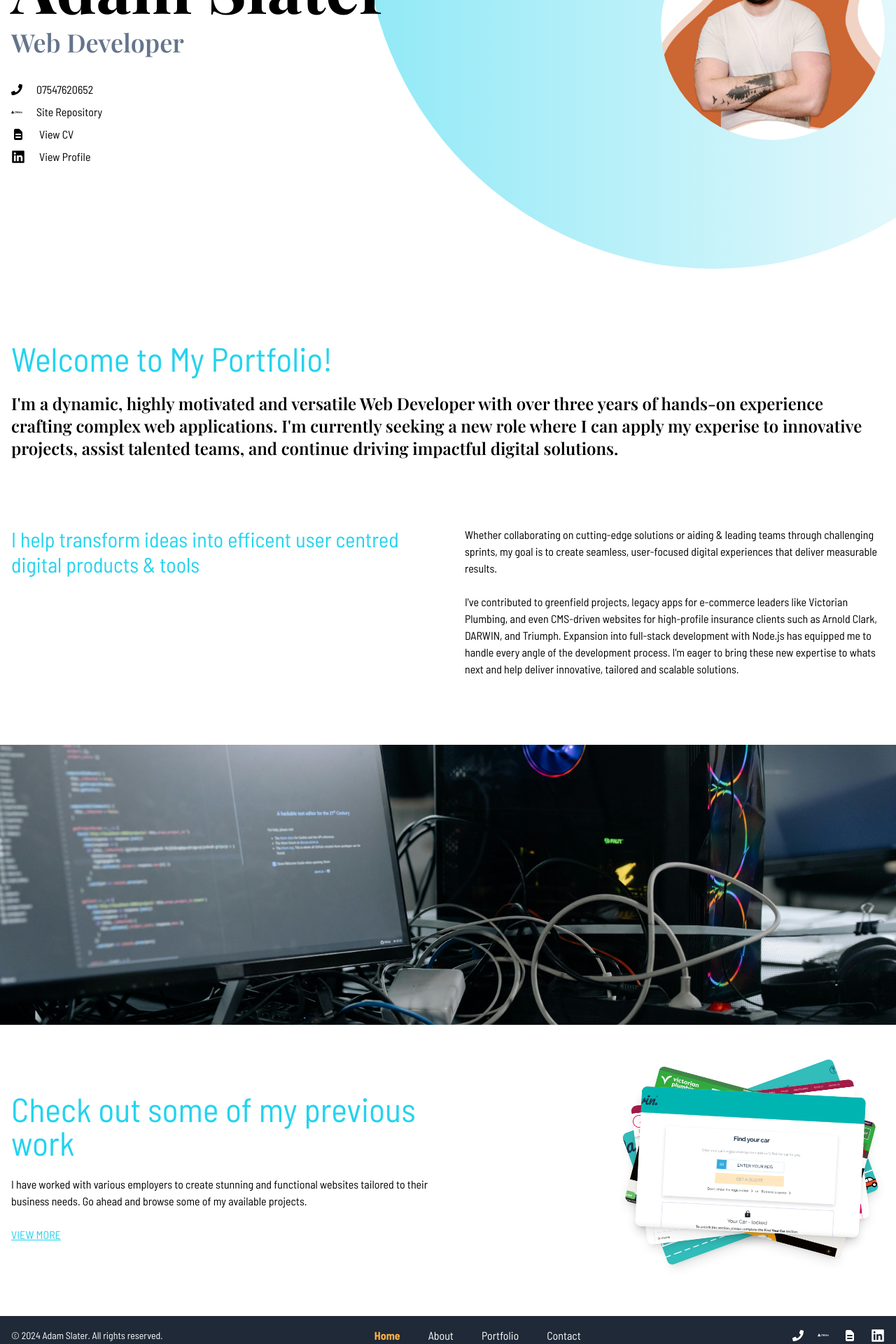
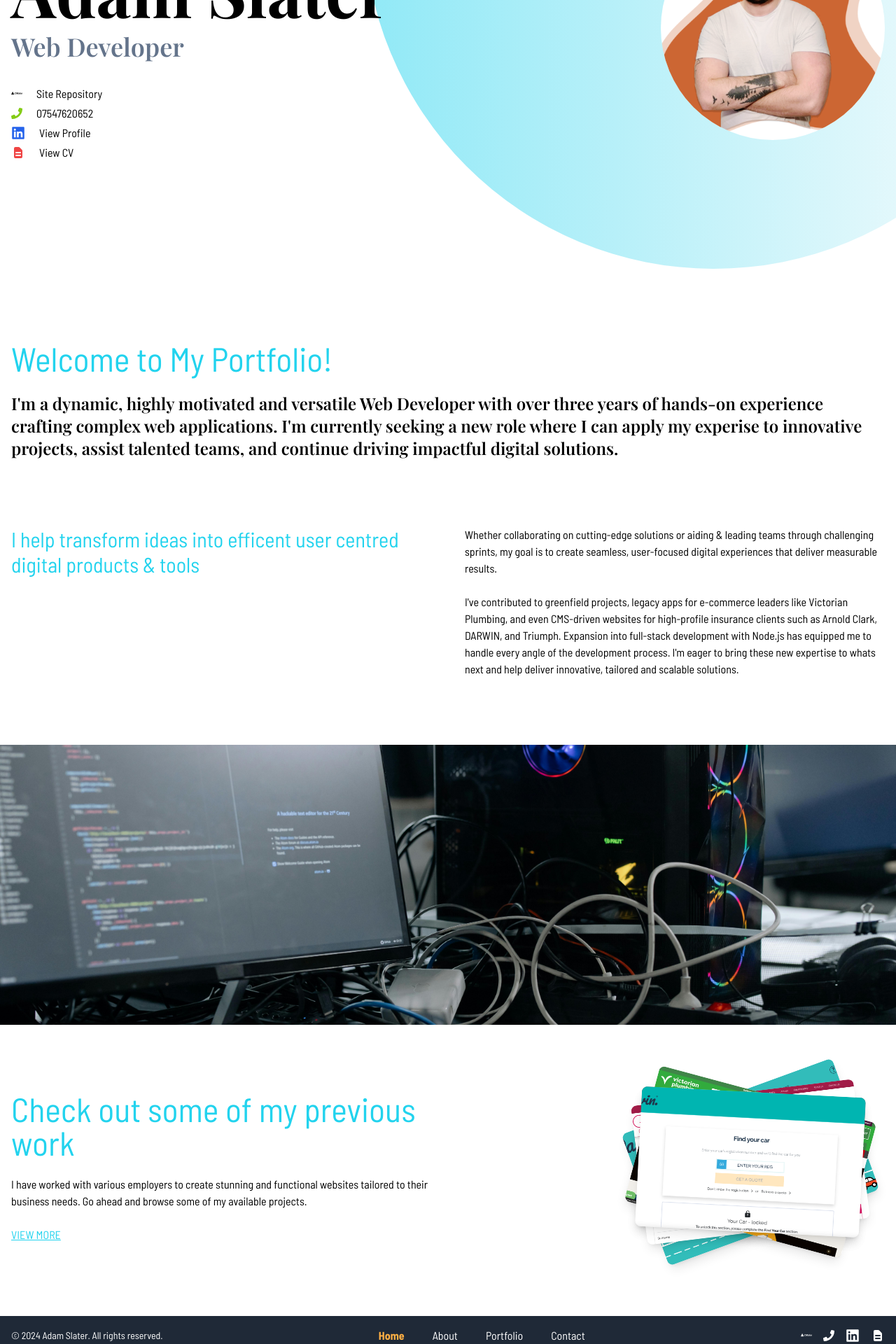
Before and after one commit to slaterwebdev/portfolio, a React (Vite) app: page / in a window 1280 px wide. Shown: the part 360-2280 px from the top of the page at 70% size. Built offline with nearby package versions, Linux system fonts and the light colour scheme; a web font is replaced by a local one.

Commit message:
removed linkList and reverted back to a simpler and more flexible approach

```diff
--- a/src/components/UI/LinkList.tsx
+++ /dev/null
@@ -1,27 +0,0 @@
-type LinkListProps = {
-  links: Array<{
-    href: string;
-    label?: string;
-    icon: React.ReactNode;
-  }>;
-  isRow?: boolean;
-};
-
-export const LinkList = ({ links, isRow = false }: LinkListProps) => (
-  <div className={`flex ${isRow ? "gap-5 items-center" : "flex-col gap-2 mt-6"}`}>
-    {links.map(({ href, icon, label }, index) => (
-      <a
-        key={index}
-        href={href}
-        target="_blank"
-        rel="noopener noreferrer"
-        className={`hover:scale-105 transition-transform font-sans ${
-          !isRow && "flex items-center gap-5"
-        }`}
-      >
-        {icon}
-        {!isRow && label}
-      </a>
-    ))}
-  </div>
-);
--- a/src/components/index.ts
+++ b/src/components/index.ts
@@ -7,4 +7,3 @@ export { Section } from "./layout/Section";
 // UI Components
 export { ParallaxImage } from "./UI/ParallaxImage";
 export { StackedCards } from "./UI/StackedCards";
-export { LinkList } from "./UI/LinkList";
--- a/src/components/layout/Footer.tsx
+++ b/src/components/layout/Footer.tsx
@@ -1,5 +1,4 @@
 import { ReactNode } from "react";
-import { LinkList } from "@/components";
 import { contactLinks, currentYear } from "@/utils/constants";
 
 type FooterProps = {
@@ -15,8 +14,18 @@ export const Footer = ({ navLinks }: FooterProps) => (
 
       <nav className="flex gap-6">{navLinks}</nav>
 
-      <div className="theme-light">
-        <LinkList isRow links={contactLinks} />
+      <div className="flex gap-4 items-center">
+        {contactLinks.map(({ href, icon }, index) => (
+          <a
+            key={index}
+            href={href}
+            target="_blank"
+            rel="noopener noreferrer"
+            className="hover:text-primary"
+          >
+            {icon}
+          </a>
+        ))}
       </div>
     </div>
   </footer>
--- a/src/components/layout/PageTemplate.tsx
+++ b/src/components/layout/PageTemplate.tsx
@@ -1,5 +1,4 @@
 import { contactLinks } from "@/utils/constants";
-import { LinkList } from "@/components";
 
 type PageTemplateProps = {
   content: {
@@ -34,7 +33,20 @@ const HeroContent = ({
         </h2>
       </div>
     )}
-    <LinkList links={contactLinks} />
+    <div className="flex flex-col gap-1 font-sans mt-6">
+      {contactLinks.map(({ href, icon, label, color }, index) => (
+        <a
+          key={index}
+          href={href}
+          target="_blank"
+          rel="noopener noreferrer"
+          className="hover:text-primary hover:scale-105 flex gap-5 items-center"
+        >
+          <span className={color || ''}>{icon}</span>
+          {label}
+        </a>
+      ))}
+    </div>
   </div>
 );
 
--- a/src/utils/constants.tsx
+++ b/src/utils/constants.tsx
@@ -11,25 +11,29 @@ export const contactLinks: Array<{
   href: string;
   label: string;
   icon: JSX.Element;
+  color?: string;
 }> = [
-  {
-    href: "tel:07547620652",
-    label: "07547620652",
-    icon: getIcon("phone"),
-  },
   {
     href: portfolioRepoURL,
     label: "Site Repository",
     icon: getIcon("github"),
   },
   {
-    href: "/cv.pdf",
-    label: "View CV",
-    icon: getIcon("cv"),
+    href: "tel:07547620652",
+    label: "07547620652",
+    icon: getIcon("phone"),
+    color: "text-lime-500",
   },
   {
     href: linkedinURL,
     label: "View Profile",
     icon: getIcon("linkedin"),
+    color: "text-blue-600",
+  },
+  {
+    href: "/cv.pdf",
+    label: "View CV",
+    icon: getIcon("cv"),
+    color: "text-red-500",
   },
 ];
```
